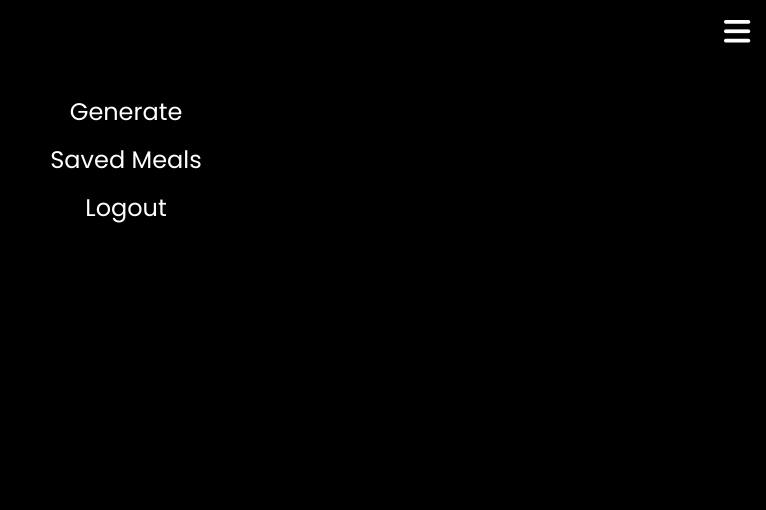
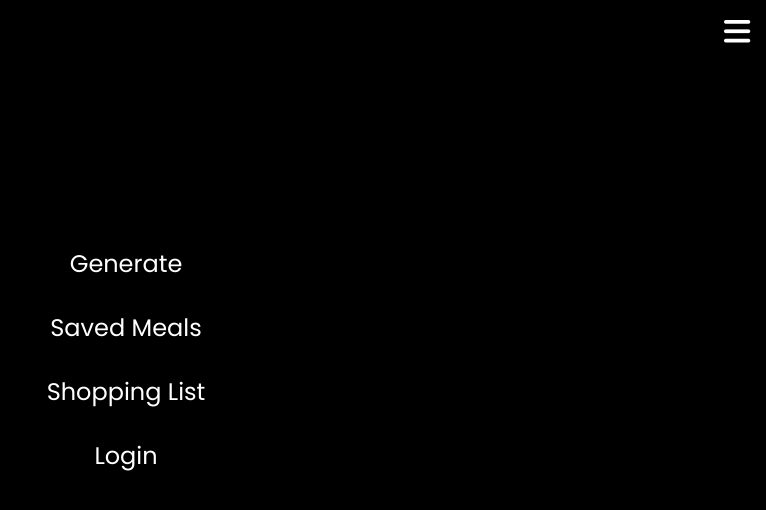
Before and after one commit to interestedinbread/Full_Snack, a React (Vite) app in the folder client/: page / in a window 1280 px wide. Both pictures are taken after a click on the button 1250 px from the left and 32 px from the top of the page. Shown: the top 510 px of the page, without its empty margins (514-1280 px from the left). Built offline with nearby package versions, Linux system fonts and the light colour scheme; a web font is replaced by a local one.

Commit message:
set up shopping list component to display items

```diff
--- a/client/src/App.jsx
+++ b/client/src/App.jsx
@@ -23,7 +23,10 @@ const [suggestions, setSuggestions] = useState([])
 const [isLoading, setIsLoading] = useState(false)
 const [savedMealsOpen, setSavedMealsOpen] = useState(false)
 const [selectedMeal, setSelectedMeal] = useState(null)
+const [loggingIn, setLoggingIn] = useState(false)
 const [shoppingListOpen, setShoppingListOpen] = useState(false)
+const [shoppingListItems, setShoppingListItems] = useState([])
+const [navModalOpen, setNavModalOpen] = useState(false)
 
 const { authenticated } = useContext(AuthContext)
 
@@ -73,10 +76,14 @@ async function handleMultiDeleteFromList(ids) {
   }
 }
 
-async function handleGetShoppingList(userId) {
+async function handleGetShoppingList() {
+  setSuggestions([])
   try{
-    const result = await getShoppingList(userId)
+    const result = await getShoppingList()
     console.log(result)
+    setShoppingListItems(result.items)
+    setShoppingListOpen(true)
+    setNavModalOpen(false)
   } catch (err) {
     console.error('Error getting shopping list:', err)
   }
@@ -87,6 +94,12 @@ async function handleGetShoppingList(userId) {
       <Navbar setSuggestions={setSuggestions}
       setSavedMealsOpen={setSavedMealsOpen}
       setSelectedMeal={setSelectedMeal}
+      loggingIn={loggingIn}
+      setLoggingIn={setLoggingIn}
+      handleGetShoppingList={handleGetShoppingList}
+      navModalOpen={navModalOpen}
+      setNavModalOpen={setNavModalOpen}
+      setShoppingListOpen={setShoppingListOpen}
       />
       <div className='mt-2 ml-4'>
           <Header />
@@ -130,13 +143,16 @@ async function handleGetShoppingList(userId) {
             handleDeleteFromList={handleDeleteFromList}
             handleMultiAddToList={handleMultiAddToList}
             handleMultiDeleteFromList={handleMultiDeleteFromList}
+            shoppingListOpen={shoppingListOpen}
             />
           {!authenticated && <LoginRegister
             isLoading={isLoading}
             setIsLoading={setIsLoading}
+            loggingIn={loggingIn}
+            setLoggingIn={setLoggingIn}
             />}
           {isLoading && <Loading />}
-          {shoppingListOpen && <ShoppingList />}
+          {shoppingListOpen && <ShoppingList shoppingListItems={shoppingListItems}/>}
       </div>
     </>
   )
--- a/client/src/components/IngredientInput.jsx
+++ b/client/src/components/IngredientInput.jsx
@@ -42,7 +42,7 @@ export function IngredientInput(props) {
                 { authenticated ? "When you're ready..." : 'Try our meal generator'}
                 </h2>
             <div className="bg-[var(--secondary-color)] w-9/10 rounded-lg">
-                <h4 className="p-3 text-white">Enter some ingredients you might want to use!</h4>
+                <h4 className="p-3 text-white">Enter some ingredients you might want to use! <br />(One at a time)</h4>
                 <input className="ml-3 mb-3 pl-2 bg-black border-2 border-slate-400 text-white rounded-lg"
                 placeholder="eggs, cumin, beef..."
                 value={inputValue}
--- a/client/src/components/Loading.jsx
+++ b/client/src/components/Loading.jsx
@@ -1,14 +1,32 @@
 export function Loading() {
+
+    const funFacts = [
+        'Raspberries are a member of the rose family',
+        'Potatoes were the first food planted in space',
+        'Rhubarb grows so quickly that you can actually hear it',
+        'the ancient Mayans used cocoa beans as currency',
+        'there are over 7500 varieties of apples',
+        "Saffron is the world's most expensive spice",
+        "dark chocolate that's 70% cocao or higher has more caffeine per ounce than coffee",
+        "the Caesar Salad was invented in Tijuana, Mexico in 1927",
+        'Bananas, Pumpkins, and Lemons are technically berries',
+        'Honey can be stored for centuries without spoiling',
+        'Thomas Jefferson popularized Mac and Cheese in America'
+    ]
+
+    const random = Math.floor(Math.random() * funFacts.length)
 
     return(
         <>
             <div className="w-max mx-auto mt-8">
-                <h3 className="text-3xl poppins-extrabold mt-3 text-white animate-pulse">Loading...</h3>
+                <h3 className="text-3xl poppins-extrabold mt-3 text-white text-center animate-pulse">Loading...</h3>
                 <img src="/img/Carrot_icon.png"
-                    className="h-[200px] w-[200px] animate-spin mt-4"
+                    className="h-[200px] w-[200px] animate-spin mt-4 mx-auto"
                     style={{ animationDuration: '6s' }}
                     />
-                <p className="text-white text-center poppins-extrabold mt-4">Let us cook!</p>
+                <p className="text-white text-center italic mt-4 max-w-[250px]">
+                    {`Did you know that ${funFacts[random]}?`}
+                    </p>
             </div>
         </>
     )
--- a/client/src/components/LoginRegister.jsx
+++ b/client/src/components/LoginRegister.jsx
@@ -2,8 +2,7 @@ import { LoginRegisterModal } from "./modals/LoginRegisterModal"
 import { useState } from "react"
 
 export function LoginRegister(props) {
-    const { isLoading } = props
-    const [loggingIn, setLoggingIn] = useState(false)
+    const { isLoading, loggingIn, setLoggingIn } = props
     const [registering, setRegistering] = useState(false)
 
     if(isLoading) return null
--- a/client/src/components/Navbar.jsx
+++ b/client/src/components/Navbar.jsx
@@ -4,9 +4,16 @@ import { AuthContext } from "./context/AuthContext"
 import { getSavedMeals } from "../api/getSavedMeals"
 
 export function Navbar(props) {
-    const { setSuggestions, setSavedMealsOpen, setSelectedMeal } = props
-    const [navModalOpen, setNavModalOpen] = useState(false)
-    const { setAuthenticated } = useContext(AuthContext)
+    const { setSuggestions,
+        setSavedMealsOpen,
+        setSelectedMeal,
+        setLoggingIn,
+        handleGetShoppingList,
+        navModalOpen,
+        setNavModalOpen,
+        setShoppingListOpen } = props
+
+    const { authenticated, setAuthenticated } = useContext(AuthContext)
 
 
     const handleLogout = () => {
@@ -14,17 +21,25 @@ export function Navbar(props) {
         setAuthenticated(false)
         setNavModalOpen(false)
         setSuggestions([])
+        setShoppingListOpen(false)
+    }
+
+    const handleLogin = () => {
+        setLoggingIn(true)
+        setNavModalOpen(false)
+        setShoppingListOpen(false)
     }
 
     const handleGenerate = () => {
         setSuggestions([])
         setNavModalOpen(false)
         setSavedMealsOpen(false)
+        setShoppingListOpen(false)
     }
 
     const handleGetMeals = async () => {
-        setNavModalOpen(false)
         setSuggestions([])
+        setShoppingListOpen(false)
         setSelectedMeal(null)
         try{
             const result = await getSavedMeals()
@@ -34,12 +49,15 @@ export function Navbar(props) {
         } catch (err) {
             console.error('Error getting meals', err)
         }
+        setNavModalOpen(false)
     }
+
 
     const tabs = [
         {name: 'Generate', onclick: handleGenerate},
         {name: 'Saved Meals', onclick: handleGetMeals},
-        {name: 'Logout', onclick: handleLogout}
+        {name: 'Shopping List', onclick: handleGetShoppingList},
+        {name: authenticated ? 'Logout' : 'Login', onclick: authenticated ? handleLogout : handleLogin}
     ]
 
     return(
--- a/client/src/components/ShoppingList.jsx
+++ b/client/src/components/ShoppingList.jsx
@@ -1,7 +1,20 @@
-export function ShoppingList() {
+
+
+export function ShoppingList(props) {
+    const { shoppingListItems } = props
+
     return (
         <>
-
+            <h3 className="text-2xl text-white poppins-extrabold my-3">Here is your shopping list</h3>
+            <div className="bg-[var(--secondary-color)] w-9/10 rounded-lg">
+                <ul className="p-4">
+                    {shoppingListItems.map((item, index) => {
+                        return(
+                            <li key={index} className="text-white mb-2">{item.item_name}<i className="fa-solid fa-square-check text-base text-green-600 ml-2"></i></li>
+                        )
+                    })}
+                </ul>
+            </div>
 
 
         </>
--- a/client/src/components/modals/MealModal.jsx
+++ b/client/src/components/modals/MealModal.jsx
@@ -105,8 +105,8 @@ export function MealModal(props) {
                             shoppingList.some(item => item.ingredient === ingredient))) && <p className='text-[var(--secondary-color)] text-sm italic absolute bottom-4 right-2 w-[150px]'>Checked items are in your shopping list</p>}
                     </div>
 
-                    <p className='text-white italic text-sm'>Tap ingredient or bag icon to manage shopping list.
-                        View full shopping list in the menu above.</p>
+                    {authenticated && <p className='text-white italic text-sm'>Tap ingredient or bag icon to manage shopping list.
+                        View full shopping list in the menu above.</p>}
 
                     <div className="bg-[var(--mealcard-color-3)] my-2 rounded-lg relative">
                         <h4 className="p-2 text-lg text-red-700 poppins-extrabold">Directions</h4>
--- a/client/src/components/modals/NavModal.jsx
+++ b/client/src/components/modals/NavModal.jsx
@@ -9,10 +9,12 @@ export function NavModal(props) {
             <button className="fixed inset-0 z-20 bg-black bg-opacity-50" onClick={() => {
                 setNavModalOpen(false)
             }}/>
-            <div className="fixed inset-0 w-4/5 mx-auto mt-24 z-50 max-h-[60vh] flex flex-col gap-4 h-max">
+            <div className="fixed inset-0 w-4/5 mx-auto mt-60 z-50 max-h-[60vh] flex flex-col gap-4 h-max">
                 {tabs.map((tab, index) => {
                     return(
-                        <button key={index} onClick={tab.onclick}>
+                        <button key={index} className='my-2' onClick={async() => {
+                            await tab.onclick()
+                        }}>
                             <h2 className="text-white poppins-regular text-2xl">{tab.name}</h2>
                         </button>
                     )
```
